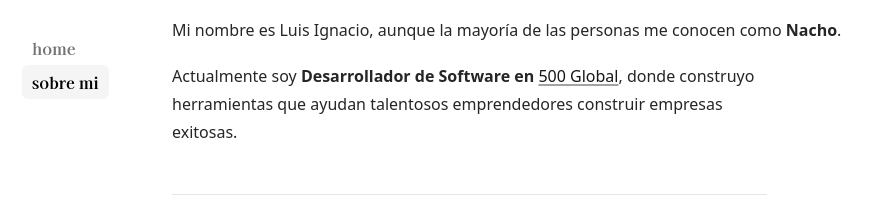
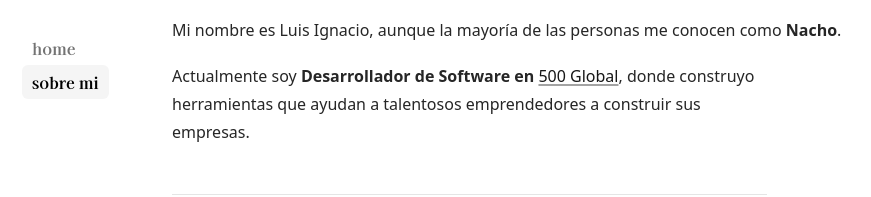
Before and after one commit to luisignaciocc/luisignacio.cc, a Next.js app: page /about in a window 1280 px wide. Shown: the part 166-363 px from the top of the page, without its empty margins (170-1041 px from the left). Built offline with nearby package versions, Linux system fonts and the light colour scheme.

Commit message:
Update page.tsx

```diff
--- a/app/about/page.tsx
+++ b/app/about/page.tsx
@@ -28,8 +28,8 @@ export default function AboutPage() {
               500 Global
             </a>
           </b>
-          , donde construyo herramientas que ayudan talentosos emprendedores
-          construir empresas exitosas.
+          , donde construyo herramientas que ayudan a talentosos emprendedores
+          a construir sus empresas.
         </p>
         <hr />
         <p>
```
